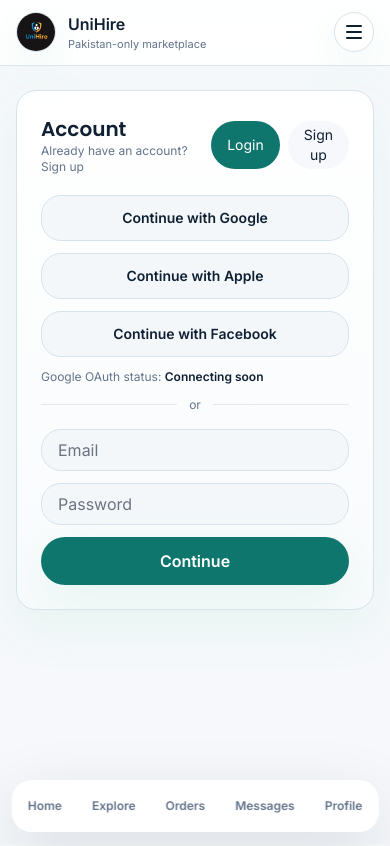
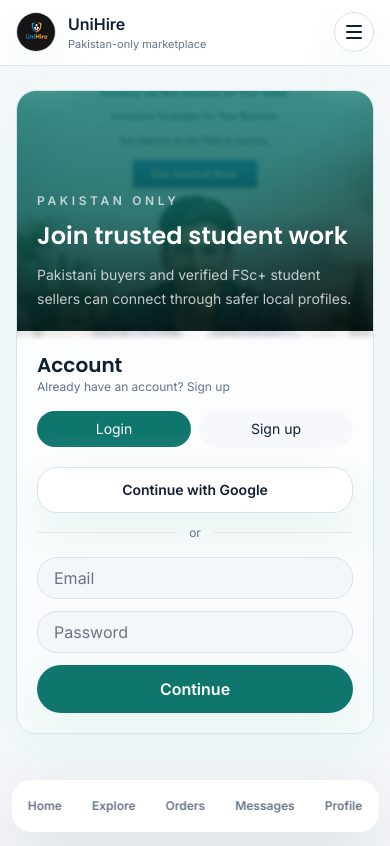
Before and after one commit to manalk14322-max/gig, a React (Vite) app in the folder gig-system/client/: page /gig/profile in a window 390 px wide. Built offline with nearby package versions, Linux system fonts and the light colour scheme; no server answers.

Commit message:
Improve account page and Google signup

```diff
--- a/gig-system/client/src/components/AuthPanel.jsx
+++ b/gig-system/client/src/components/AuthPanel.jsx
@@ -105,17 +105,24 @@
     setStatus('');
     setGoogleLoading(true);
     try {
-      const res = await fetch('/api/auth/google');
-      const data = await res.json();
-      if (!res.ok) {
-        setStatus(data?.error || 'Google OAuth is not ready yet.');
-      } else if (data?.url) {
-        window.location.href = data.url;
-      } else {
-        setStatus('Google OAuth is being prepared. Please use email/password for now.');
-      }
+      const googleProfile = {
+        ...form,
+        name: form.name || 'Google User',
+        email: form.email || 'google.user@unihire.pk',
+        password: form.password || 'google-demo-password',
+        role: mode === 'signup' ? form.role : 'buyer',
+      };
+      const response = await signup(googleProfile);
+      await refreshUser();
+      setNeedsVerification(Boolean(response?.needsVerification || response?.verificationRequired));
+      setVerificationHint(response?.verificationHint || '');
+      setStatus(
+        response?.needsVerification || response?.verificationRequired
+          ? 'Google account created. Complete student verification to publish gigs.'
+          : 'Google account created successfully.',
+      );
     } catch {
-      setStatus('Google OAuth is not reachable right now.');
+      setStatus('Could not create Google account right now.');
     } finally {
       setGoogleLoading(false);
     }
@@ -123,13 +130,13 @@
 
   return (
     <div className="card overflow-hidden p-0">
-      <div className="grid gap-0 md:grid-cols-[0.9fr,1.1fr]">
-        <div className="relative bg-gradient-to-br from-[#8C2F40] via-[#A13C4C] to-[#6B1D2A] text-white">
-          <div className="absolute inset-0">
+      <div className="grid gap-0 lg:grid-cols-[0.85fr,1.15fr]">
+        <div className="relative min-h-[240px] bg-gradient-to-br from-primary via-[#0F766E] to-[#0B3B3A] text-white sm:min-h-[320px] lg:min-h-full">
+          <div className="absolute inset-0 opacity-75">
             <img
               src={welcomeStudent}
               alt="Student creator"
-              className="h-full w-full object-cover"
+              className="h-full w-full scale-105 object-cover opacity-25 blur-[2px]"
             />
           </div>
           <div className="hidden">
@@ -144,17 +151,25 @@
               Additional verification may be required at a later stage.
             </div>
           </div>
+          <div className="absolute inset-0 bg-gradient-to-t from-black/70 via-black/15 to-transparent" />
+          <div className="relative flex h-full min-h-[240px] flex-col justify-end p-5 sm:min-h-[320px] sm:p-7 lg:min-h-[680px]">
+            <p className="text-xs font-semibold uppercase tracking-[0.3em] text-white/70">Pakistan only</p>
+            <h2 className="mt-3 font-display text-2xl font-semibold leading-tight sm:text-4xl">Join trusted student work</h2>
+            <p className="mt-3 max-w-md text-sm leading-6 text-white/75">
+              Pakistani buyers and verified FSc+ student sellers can connect through safer local profiles.
+            </p>
+          </div>
         </div>
 
-        <div className="p-6 md:p-8">
-          <div className="flex items-center justify-between gap-3">
+        <div className="p-5 sm:p-6 md:p-8">
+          <div className="flex flex-col gap-4 sm:flex-row sm:items-center sm:justify-between">
             <div>
               <h3 className="text-xl font-semibold">{t('account')}</h3>
               <p className="text-xs text-muted">Already have an account? {mode === 'signup' ? 'Sign in' : 'Sign up'}</p>
             </div>
-            <div className="flex gap-2">
+            <div className="grid grid-cols-2 gap-2 sm:flex">
               <button
-                className={`rounded-full px-4 py-1 text-sm ${mode === 'login' ? 'bg-primary text-white' : 'bg-base'}`}
+                className={`rounded-full px-4 py-2 text-sm ${mode === 'login' ? 'bg-primary text-white' : 'bg-base'}`}
                 onClick={() => {
                   setMode('login');
                   setNeedsVerification(false);
@@ -165,7 +180,7 @@
                 {t('login')}
               </button>
               <button
-                className={`rounded-full px-4 py-1 text-sm ${mode === 'signup' ? 'bg-primary text-white' : 'bg-base'}`}
+                className={`rounded-full px-4 py-2 text-sm ${mode === 'signup' ? 'bg-primary text-white' : 'bg-base'}`}
                 onClick={() => {
                   setMode('signup');
                   setStatus('');
@@ -179,22 +194,13 @@
 
           <div className="mt-5 space-y-3">
             <button
-              className="w-full rounded-2xl border border-border-color bg-[#F3F7FA] px-4 py-3 text-sm font-semibold text-ink hover:border-primary transition disabled:cursor-not-allowed disabled:opacity-70"
+              className="w-full rounded-2xl border border-border-color bg-white px-4 py-3 text-sm font-semibold text-ink shadow-soft transition hover:border-primary disabled:cursor-not-allowed disabled:opacity-70"
               type="button"
               onClick={handleGoogle}
               disabled={googleLoading}
             >
-              {googleLoading ? 'Connecting Google...' : 'Continue with Google'}
+              {googleLoading ? 'Creating account...' : 'Continue with Google'}
             </button>
-            <button className="w-full rounded-2xl border border-border-color bg-[#F3F7FA] px-4 py-3 text-sm font-semibold text-ink hover:border-primary transition" type="button">
-              Continue with Apple
-            </button>
-            <button className="w-full rounded-2xl border border-border-color bg-[#F3F7FA] px-4 py-3 text-sm font-semibold text-ink hover:border-primary transition" type="button">
-              Continue with Facebook
-            </button>
-            <p className="text-xs text-muted">
-              Google OAuth status: <span className="font-semibold text-ink">Connecting soon</span>
-            </p>
             <div className="flex items-center gap-3 text-xs text-muted">
               <span className="h-px flex-1 bg-[#E5E7EB]" />
               or
```
